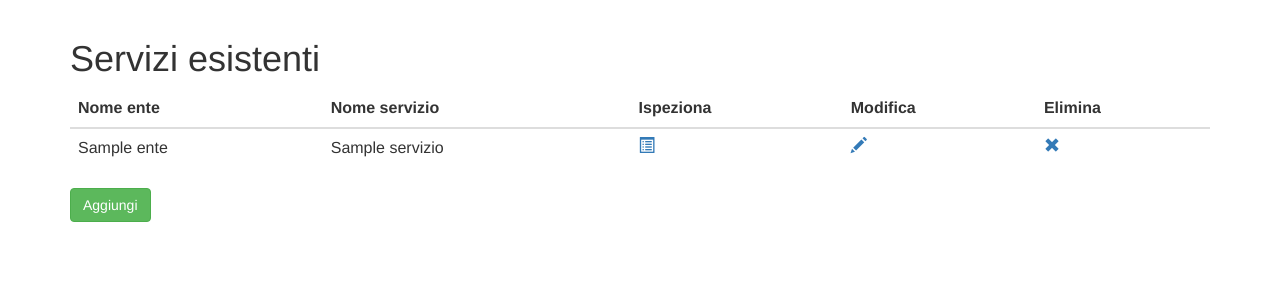
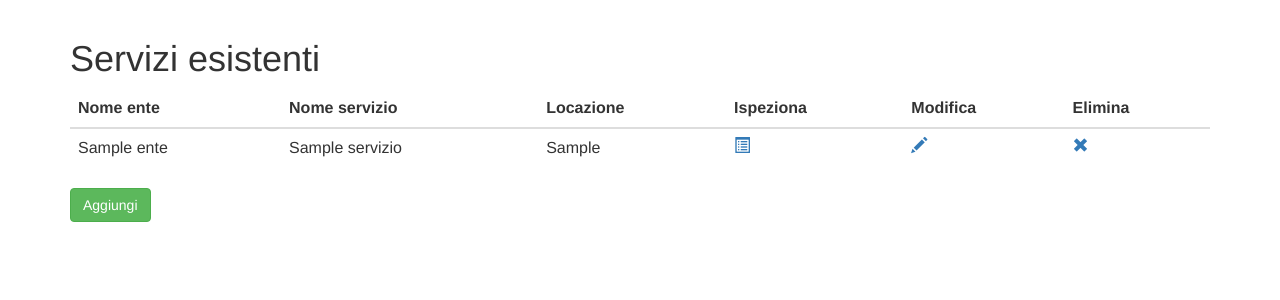
Before and after one commit to Steffo99/estus, a Flask app: page /serv_list in a window 1280 px wide. Shown: the part 51-351 px from the top of the page. Run offline with Flask 2, Linux system fonts and the light colour scheme; the visitor is signed in with stand-in values (Sample User, id 1); tables that the repository leaves empty hold one stand-in row (values such as "Sample post"); some libraries are stand-ins or nearby versions.

Commit message:
Add locazione field in Servizio

```diff
--- a/server.py
+++ b/server.py
@@ -45,11 +45,13 @@ class Servizio(db.Model):
     sid = db.Column(db.Integer, primary_key=True)
     eid = db.Column(db.Integer, db.ForeignKey('ente.eid'))
     nomeservizio = db.Column(db.String(128))
+    locazione = db.Column(db.String(128))
     impiegati = db.relationship("Impiegato", backref='servizio', lazy='dynamic')
 
-    def __init__(self, eid, nomeservizio):
+    def __init__(self, eid, nomeservizio, locazione):
         self.eid = eid
         self.nomeservizio = nomeservizio
+        self.locazione = locazione
 
     def __repr__(self):
         return "<Servizio {}>".format(self.nomeservizio)
@@ -229,7 +231,7 @@ def page_serv_add():
         css = url_for("static", filename="style.css")
         return render_template("servizio/add.htm", css=css, enti=enti, type="serv", user=session["username"])
     else:
-        nuovoserv = Servizio(request.form['eid'], request.form['nomeservizio'])
+        nuovoserv = Servizio(request.form['eid'], request.form['nomeservizio'], request.form['locazione'])
         db.session.add(nuovoserv)
         db.session.commit()
         return redirect(url_for('page_serv_list'))
@@ -279,6 +281,7 @@ def page_serv_show(sid):
         serv = Servizio.query.get(sid)
         serv.eid = request.form["eid"]
         serv.nomeservizio = request.form["nomeservizio"]
+        serv.locazione = request.form["locazione"]
         db.session.commit()
         return redirect(url_for('page_serv_list'))
 
@@ -425,10 +428,10 @@ def page_details_imp(iid):
     return render_template("impiegato/details.htm", css=css, imp=impiegato, type="imp",user=session["username"])
 
 if __name__ == "__main__":
-    # db.create_all()
-    # p = b"admin"
-    # cenere = bcrypt.hashpw(p, bcrypt.gensalt())
-    # nuovouser = User('admin', cenere)
-    # db.session.add(nuovouser)
-    # db.session.commit()
+    #db.create_all()
+    #p = b"admin"
+    #cenere = bcrypt.hashpw(p, bcrypt.gensalt())
+    #nuovouser = User('admin', cenere)
+    #db.session.add(nuovouser)
+    #db.session.commit()
     app.run(debug=True)
--- a/templates/servizio/add.htm
+++ b/templates/servizio/add.htm
@@ -11,6 +11,7 @@
             {% endfor %}
         </select>
         <input class="form-control" type="text" placeholder="Nome ente" name="nomeservizio">
+        <input class="form-control" type="text" placeholder="Locazione" name="locazione">
         <input class="form-control" type="submit">
     </form>
 {% endblock %}
--- a/templates/servizio/list.htm
+++ b/templates/servizio/list.htm
@@ -9,6 +9,7 @@
           <tr>
             <th>Nome ente</th>
             <th>Nome servizio</th>
+            <th>Locazione</th>
             <th>Ispeziona</th>
             <th>Modifica</th>
             <th>Elimina</th>
@@ -18,6 +19,7 @@
           <tr>
             <td>{{ servizio.ente.nomeente }}</td>
             <td>{{ servizio.nomeservizio }}</td>
+            <td>{{ servizio.locazione }}</td>
             <td><a href="/imp_list/{{ servizio.sid }}"><span class="glyphicon glyphicon-list-alt"></span></a></td>
             <td><a href="/serv_show/{{ servizio.sid }}"><span class="glyphicon glyphicon-pencil"></span></a></td>
             <td><a href="/serv_del/{{ servizio.sid }}"><span class="glyphicon glyphicon-remove"></span></a></td>
--- a/templates/servizio/show.htm
+++ b/templates/servizio/show.htm
@@ -11,6 +11,7 @@
           {% endfor %}
         </select>
         <input class="form-control" type="text" placeholder="Nome servizio" name="nomeservizio" value="{{serv.nomeservizio}}">
+      <input class="form-control" type="text" placeholder="locazione" name="locazione" value="{{serv.locazione}}">
         <input class="btn btn-primary" type="submit">
       </form>
 {% endblock %}
```
